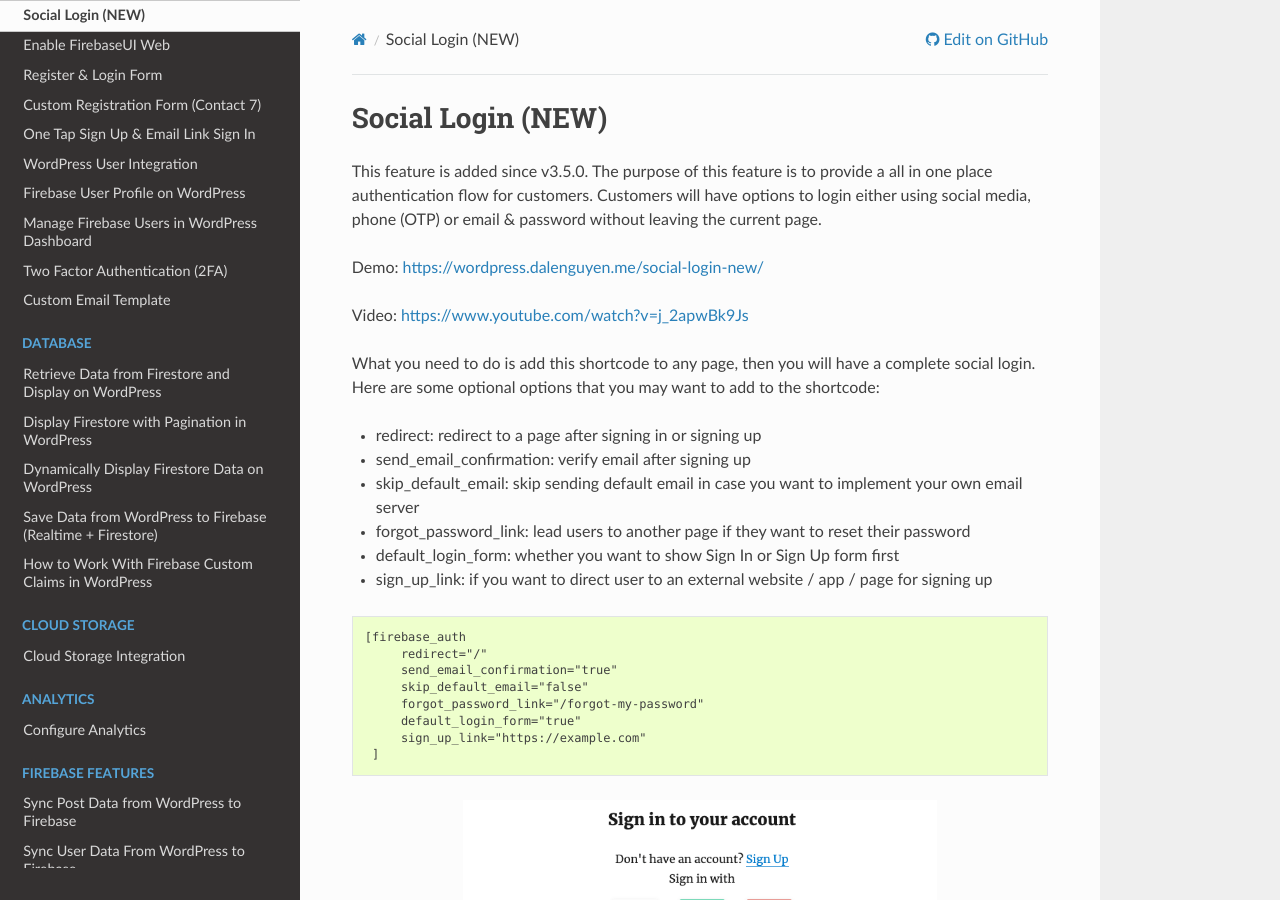
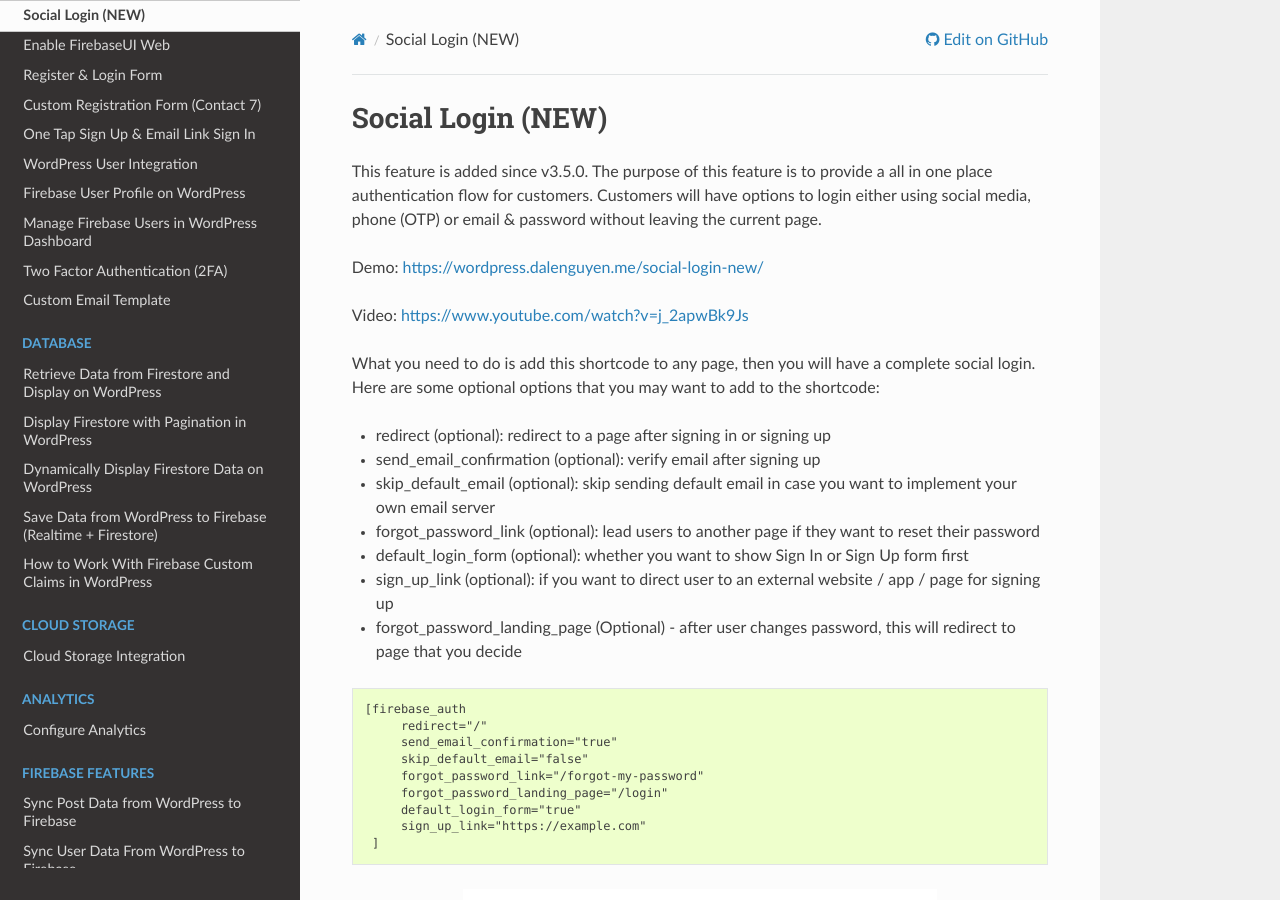
Before and after one commit to dalenguyen/firebase-wordpress-docs, a Sphinx documentation site: the page built from docs/auth/new-social-login.rst, in a window 1280 px wide and 900 px high. Built offline with Sphinx 7.4.7 and the Read the Docs theme 3.1.0, drawn with Linux system fonts in a browser that asks for light colours.

```diff
--- a/docs/auth/custom-email-template.rst
+++ b/docs/auth/custom-email-template.rst
@@ -11,11 +11,17 @@ The flag `skip_default_email` and some global functions are added in order to su
 
 .. code-block:: php
 
+    - send_email_confirmation (Optional) - make sure that email is verified before signing in to the website
+    - skip_default_email (Optional) - skip email handling, and you must implement the email handling yourself
+    - forgot_password_link (Optional) - this will not show the forgot password form, it will lead to the forgot password page that you create
+    - forgot_password_landing_page (Optional) - after user changes password, this will redirect to page that you decide
+
     [firebase_auth
         redirect="/"
         send_email_confirmation="true"
         skip_default_email="true"
         forgot_password_link="/forgot-my-password"
+        forgot_password_landing_page="/login"
     ]
 
 The `skip_default_email` will not send default email template from Firebase, and you must apply your custom solution otherwise users will not receive anything. So, make you that you test it throughout before use it on production.
--- a/docs/auth/new-social-login.rst
+++ b/docs/auth/new-social-login.rst
@@ -9,12 +9,13 @@ Video: https://www.youtube.com/watch?v=j_2apwBk9Js
 
 What you need to do is add this shortcode to any page, then you will have a complete social login. Here are some optional options that you may want to add to the shortcode:
 
-- redirect: redirect to a page after signing in or signing up
-- send_email_confirmation: verify email after signing up
-- skip_default_email: skip sending default email in case you want to implement your own email server
-- forgot_password_link: lead users to another page if they want to reset their password
-- default_login_form: whether you want to show Sign In or Sign Up form first
-- sign_up_link: if you want to direct user to an external website / app / page for signing up
+- redirect (optional): redirect to a page after signing in or signing up
+- send_email_confirmation (optional): verify email after signing up
+- skip_default_email (optional): skip sending default email in case you want to implement your own email server
+- forgot_password_link (optional): lead users to another page if they want to reset their password
+- default_login_form (optional): whether you want to show Sign In or Sign Up form first
+- sign_up_link (optional): if you want to direct user to an external website / app / page for signing up
+- forgot_password_landing_page (Optional) - after user changes password, this will redirect to page that you decide
 
 .. code-block:: php
 
@@ -23,6 +24,7 @@ What you need to do is add this shortcode to any page, then you will have a comp
         send_email_confirmation="true"
         skip_default_email="false"
         forgot_password_link="/forgot-my-password"
+        forgot_password_landing_page="/login"
         default_login_form="true"
         sign_up_link="https://example.com"
     ]
--- a/docs/extensions/jwt.rst
+++ b/docs/extensions/jwt.rst
@@ -68,6 +68,7 @@ Create a WordPress page with the follow shortcode.
 
     // you can specify the redirect page after the auto-login process
     // default is home page
+    // redirect is optional
 
     [firebase_autologin redirect="redirect-link"]
 
@@ -100,6 +101,9 @@ This example uses JavaScript. However you can implement it by using the same pri
         const token = firebase.functions().httpsCallable('users-getCustomToken')
         token().then((result) => {
             if (result.data.status) {
+                // if you want to redirect user after signing, please add `redirect` param to the url
+                // the final url looks like: 'https://example.com?jwt=...&redirect=...'
+                // so in case you want redirect user dynamicly after signing in, use the `redirect` and build your own URL.
                 const url = wpLink + result.data.data.token
 
                 // Open auto-login link for WP
--- a/docs/index.rst
+++ b/docs/index.rst
@@ -4,7 +4,7 @@ Complete Guide to Firebase WordPress Integration
 .. meta::
    :description lang=en: Guide on how to integrate Firebase to WordPress.
 
-Last updated: July 30, 2024
+Last updated: Oct 12, 2024
 
 .. raw:: html
 
```
Also changed, not shown: other parts of docs/extensions/jwt.rst (+1 -1 lines).
